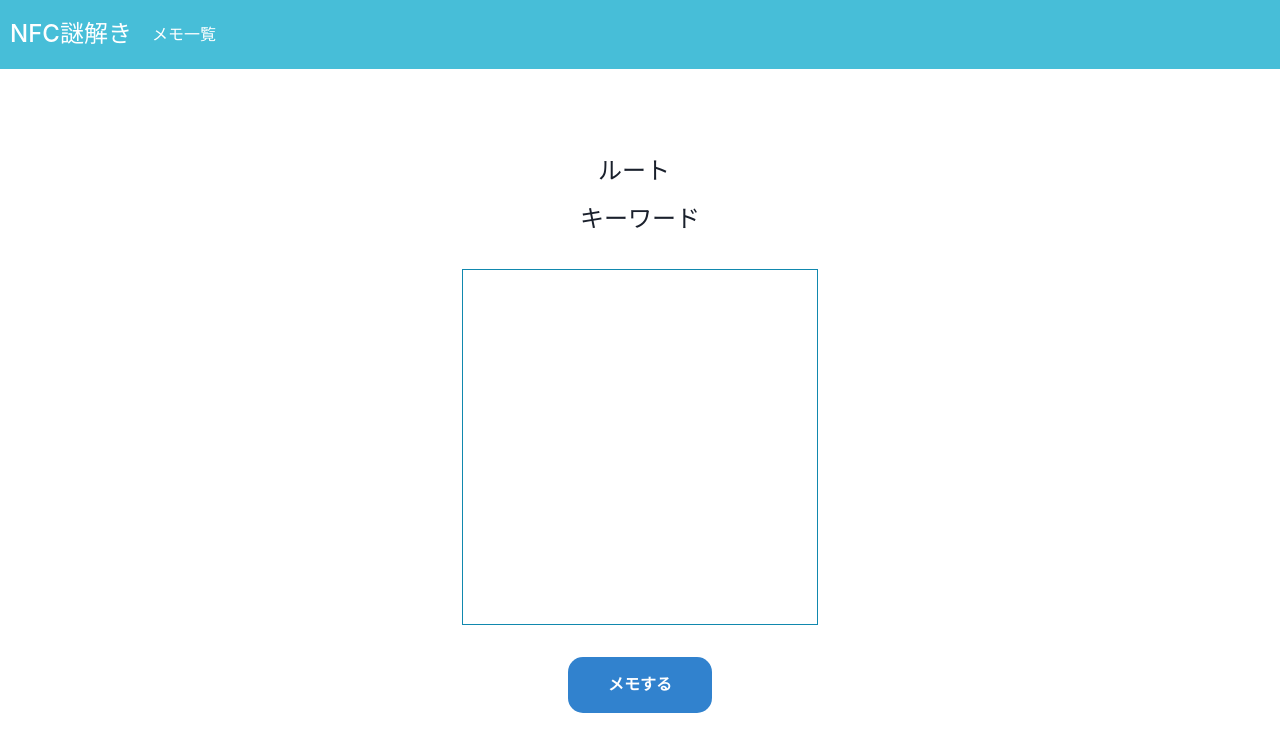
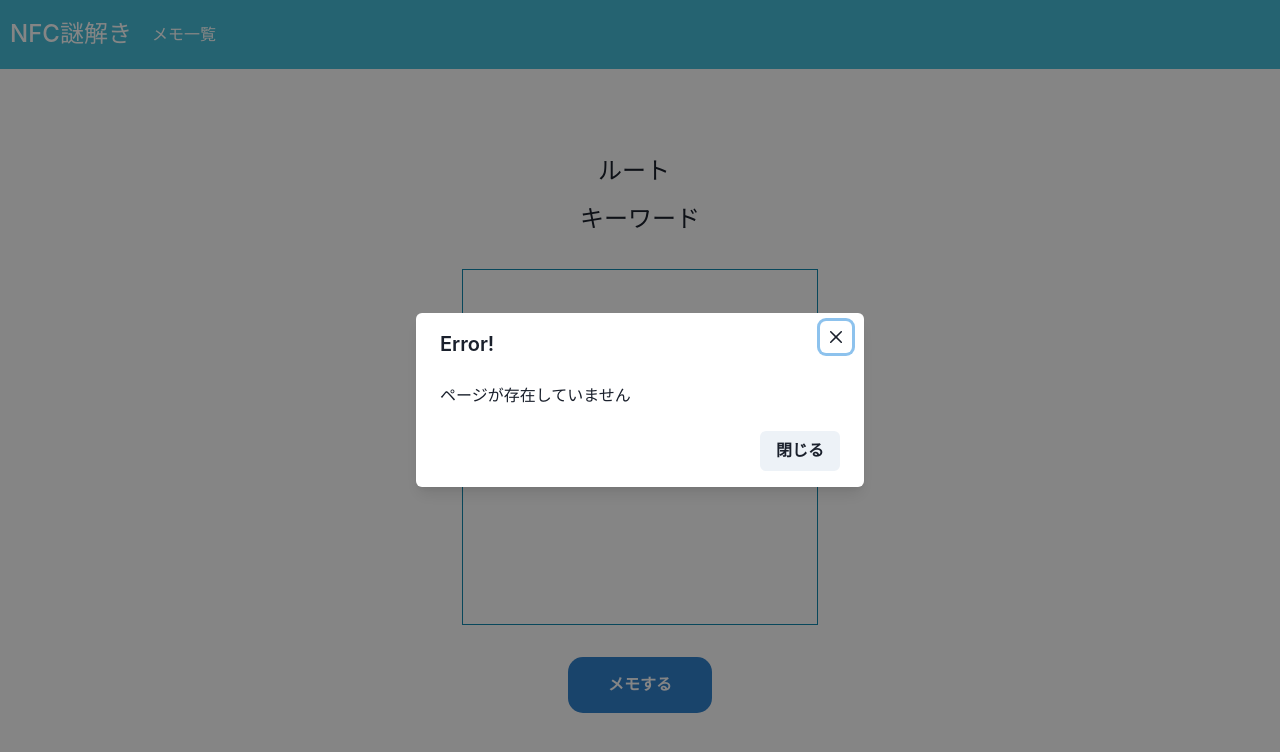
Before and after one commit to illionillion/school-festival-2023, a Next.js app: page /keyword/1/1 in a window 1280 px wide. Shown: the top 752 px of the page. Built offline with nearby package versions, Linux system fonts and the light colour scheme.

Commit message:
add:エラーメッセージの追加

```diff
--- a/src/components/keywordScreen/index.tsx
+++ b/src/components/keywordScreen/index.tsx
@@ -1,15 +1,30 @@
 import { saveKeyword } from '@/lib/memoKeywords';
-import { Box, Button, Center, Text, VStack } from '@chakra-ui/react';
+import { Box, Button, Center, Text, VStack, ModalOverlay, ModalContent, ModalHeader, ModalCloseButton, ModalBody, ModalFooter, Modal} from '@chakra-ui/react';
 import type { FC } from 'react';
 interface KeywordScreenProps {
     route: string
     keyword: string
+    errorFlag: boolean;
+    onMordalClose: () => void;
 }
-export const KeywordScreen: FC<KeywordScreenProps> = ({ route, keyword }) => {
+export const KeywordScreen: FC<KeywordScreenProps> = ({ route, keyword, errorFlag, onMordalClose }) => {
   const handleSave = () => {
     saveKeyword(route, keyword);
   };
   return (<>
+    {errorFlag&&<><Modal onClose={onMordalClose} isOpen={errorFlag} isCentered>
+        <ModalOverlay />
+        <ModalContent>
+          <ModalHeader>Error!</ModalHeader>
+          <ModalCloseButton />
+          <ModalBody>
+            ページが存在していません
+          </ModalBody>
+          <ModalFooter>
+            <Button onClick={onMordalClose}>閉じる</Button>
+          </ModalFooter>
+        </ModalContent>
+      </Modal></>}
     <VStack w='100vw' h="calc(100svh - 72px)" justify='center' alignItems='center' py='14'>
       <VStack gap={3}>
         <Center gap={3}>
--- a/src/pages/keyword/[route]/[hash].tsx
+++ b/src/pages/keyword/[route]/[hash].tsx
@@ -10,31 +10,50 @@ export default function Key() {
   const { route, hash } = router.query;
   const [currentRoute, setCurrentRoute] = useState<string>('');
   const [keyword, setKeyword] = useState<string>('');
+  const [errorFlag, setErrorFlag] = useState<boolean>(false);
+  console.log(errorFlag);
 
   const decodeHash = async () => {
     if((!route || typeof route !== 'string') || (!hash  || typeof hash !== 'string')) return;
     if (data.some(item => item.route.toLowerCase() === route.toLowerCase())) {
+      console.log("routeの一致");
       setCurrentRoute(route.toUpperCase());
       // hashとハッシュ化したidが等しいか比較する
       for (const item of data) {
         if (item.route.toLowerCase() === route.toLowerCase()) {
+          let hashFlag = false;
           for (const ele of item.keywords) {
             const hashed = await digestMessage(ele.id);
             if (hash === hashed) {
               setKeyword(ele.keyword);
+              hashFlag = true;
             }
+          }
+          if(!hashFlag){
+            setErrorFlag(true);
+            console.log("hashFlagはfalse");
           }
         }
       }
+    }else{
+      setErrorFlag(true);
+      console.log("routeの不一致");
     }
   };
+
+  const onMordalClose=()=>{
+    setErrorFlag(false);
+  }
+
+
 
   useEffect(()=>{
     decodeHash();
   },[route, hash]);
   return (
     <Layout>
-      <KeywordScreen keyword={keyword} route={currentRoute as string} />
+      <KeywordScreen keyword={keyword} route={currentRoute as string} errorFlag={errorFlag} onMordalClose={onMordalClose}
+      />
     </Layout>
   );
 }
```
